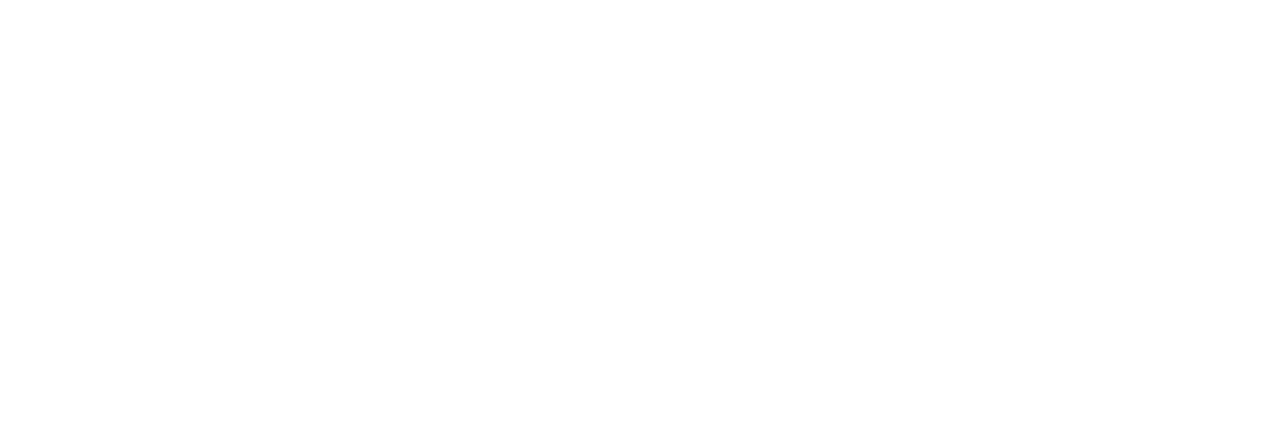
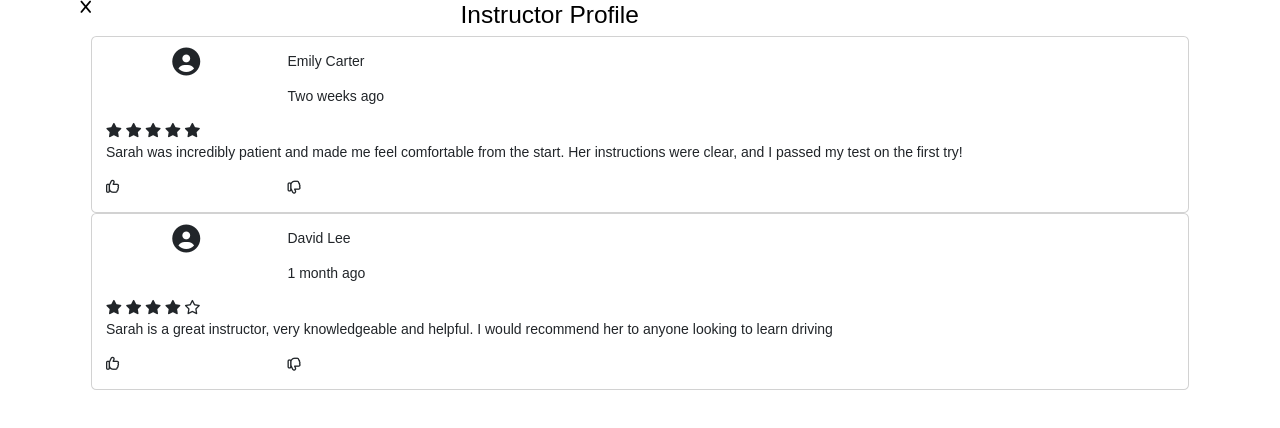
Before and after one commit to Chazmann/Martes12Agosto, a plain HTML site: page views/_01VistaPerfil.html in a window 1280 px wide. Drawn offline with Linux system fonts and the light colour scheme; a web font is replaced by a local one.

Commit message:
Section reviews

```diff
--- a/views/_01VistaPerfil.html
+++ b/views/_01VistaPerfil.html
@@ -3,9 +3,83 @@
 <head>
     <meta charset="UTF-8">
     <meta name="viewport" content="width=device-width, initial-scale=1.0">
+    <link rel="stylesheet" href="../css/styles.css">
     <title>Perfil Instructor</title>
 </head>
-<body>
+<body class="container">
+    <header class="row">
+        <i class="fa-solid fa-x col-4"></i>
+        <h3 class=" col-4">Instructor Profile</h3>
+    </header>
 
+    <section class="container">
+        <div class="card ">
+            <div class="card-body">
+                <div class="row justify-content-start">
+                    <div class="col-md-2  text-center">
+                        <i class="fa-solid fa-circle-user fa-2xl"></i>
+                    </div>
+                    <div class="col-md-2">
+                        <p>Emily Carter</p>
+                        <p>Two weeks ago</p>
+                    </div>
+                </div>
+                <div>
+                    <div>
+                        <i class="fa-solid fa-star"></i>
+                        <i class="fa-solid fa-star"></i>
+                        <i class="fa-solid fa-star"></i>
+                        <i class="fa-solid fa-star"></i>
+                        <i class="fa-solid fa-star"></i>
+                    </div>
+                    <div>
+                        <p>Sarah was incredibly patient and made me feel comfortable from the start. Her instructions were clear, and I passed my test on the first try!</p>
+                    </div>
+                    <div class="row justify-content-start">
+                        <span class="col-2">
+                            <i class="fa-regular fa-thumbs-up"></i>
+                        </span>
+                        <span class="col-2">
+                            <i class="fa-regular fa-thumbs-down"></i>
+                        </span>
+                    </div>
+                </div>
+            </div>
+        </div>
+        <div class="card ">
+            <div class="card-body">
+                <div class="row justify-content-start">
+                    <div class="col-md-2  text-center">
+                        <i class="fa-solid fa-circle-user fa-2xl"></i>
+                    </div>
+                    <div class="col-md-2">
+                        <p>David Lee</p>
+                        <p>1 month ago</p>
+                    </div>
+                </div>
+                <div>
+                    <div>
+                        <i class="fa-solid fa-star"></i>
+                        <i class="fa-solid fa-star"></i>
+                        <i class="fa-solid fa-star"></i>
+                        <i class="fa-solid fa-star"></i>
+                        <i class="fa-regular fa-star"></i>
+                    </div>
+                    <div>
+                        <p>Sarah is a great instructor, very knowledgeable and helpful. I would recommend her to anyone looking to learn driving</p>
+                    </div>
+                    <div class="row justify-content-start">
+                        <span class="col-2">
+                            <i class="fa-regular fa-thumbs-up"></i>
+                        </span>
+                        <span class="col-2">
+                            <i class="fa-regular fa-thumbs-down"></i>
+                        </span>
+                    </div>
+                </div>
+            </div>
+        </div>
+    </section>
+    <script src="../assets/bs5/js/bootstrap.min.js"></script>
 </body>
 </html>
```
